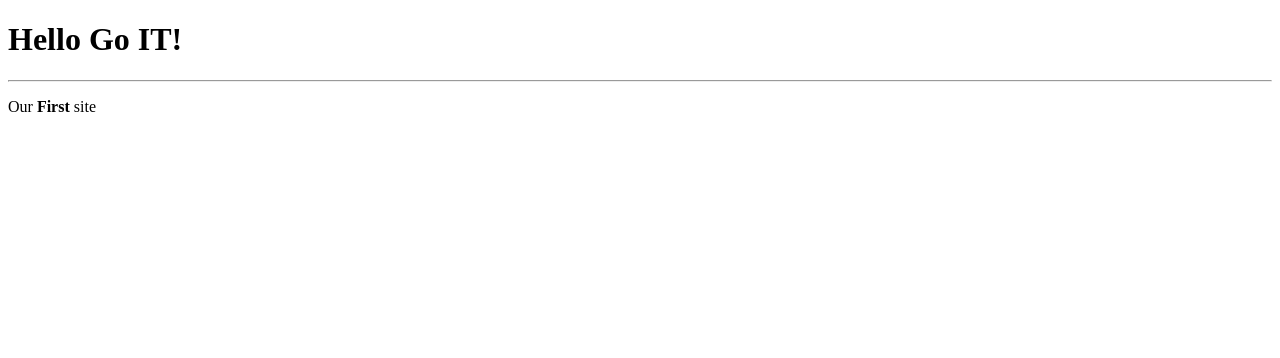
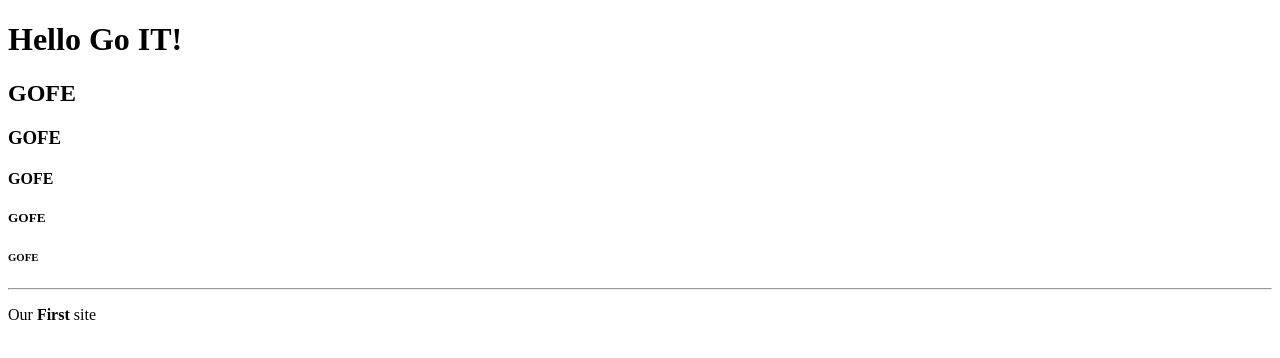
Before and after one commit to AlekseyWork/Lesson, a plain HTML site: page index.html in a window 1280 px wide. Drawn offline with Linux system fonts and the light colour scheme.

Commit message:
атрибут тайтл

```diff
--- a/index.html
+++ b/index.html
@@ -8,6 +8,12 @@
   </head>
   <body>
     <h1>Hello Go IT!</h1>
+    <h2 title="Hello Go IT!">GOFE</h2>
+    <h3 title="GO Frontend">GOFE</h3>
+    <h4 title="GO Frontend">GOFE</h4>
+    <h5 title="GO Frontend">GOFE</h5>
+    <h6 title="GO Frontend">GOFE</h6>
+
     <hr />
     <!-- Привет! Я невидимка :) -->
     <p>Our <b>First</b> site</p>
```
